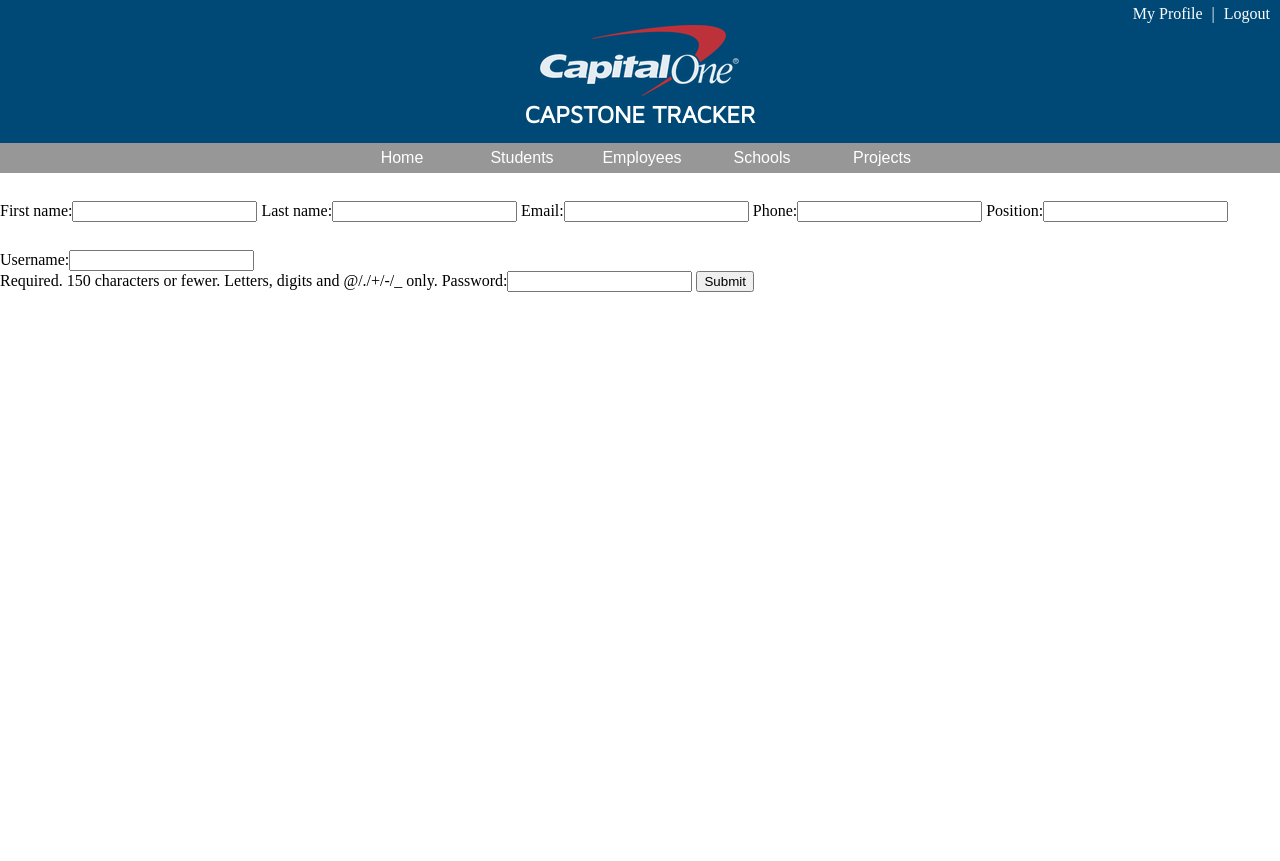
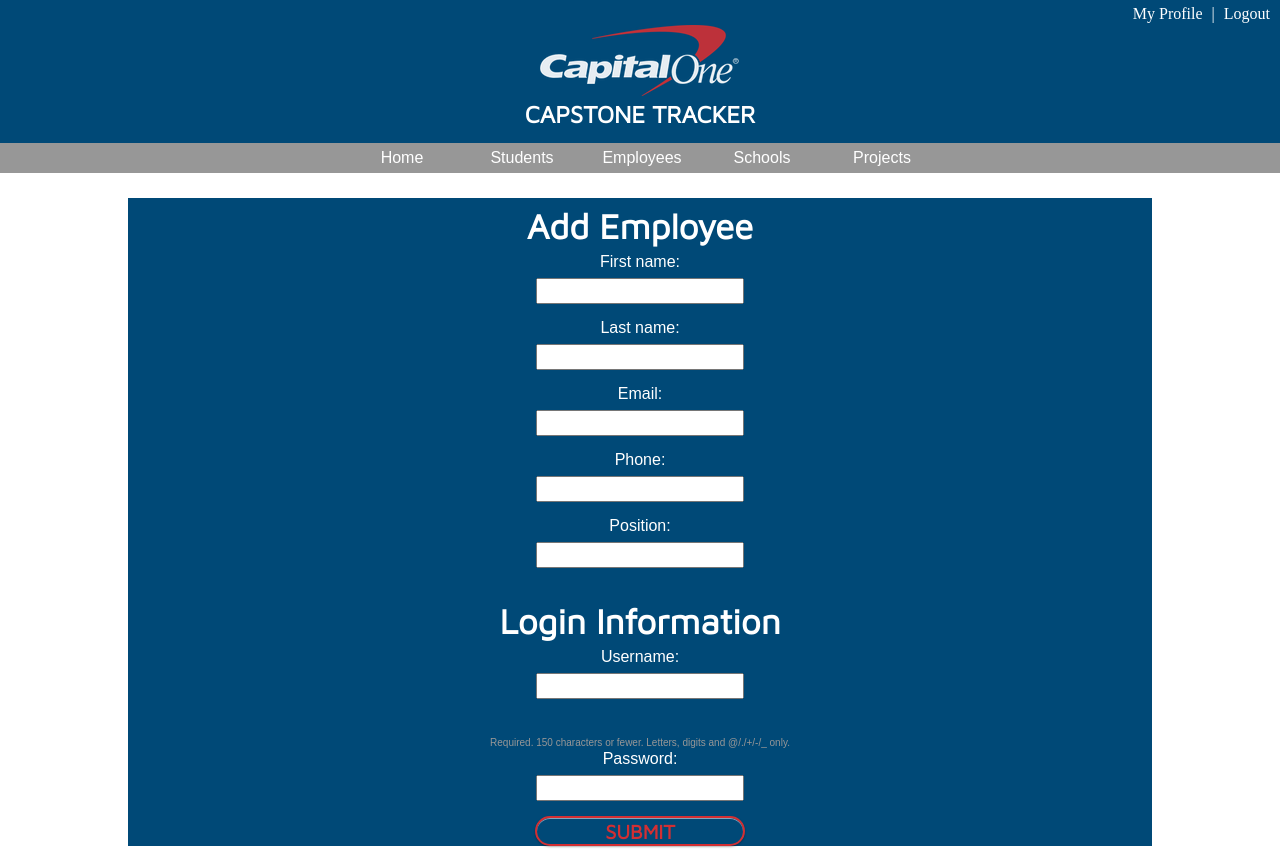
Before and after one commit to MetaCapstoneTeam/capstoneTracker, a Django app: a page that uses c1_capstonetracker/projectTracker/templates/add_employee.html in a window 1280 px wide. Before the commit the page ends 292 px from the top, so only its background shows below. Run offline with Django 3.2, Linux system fonts and the light colour scheme.

Commit message:
Updated CSS and html for add form pages

```diff
--- a/c1_capstonetracker/frontend/static/css/stylesheet.css
+++ b/c1_capstonetracker/frontend/static/css/stylesheet.css
@@ -160,3 +160,74 @@ td {
   color: #004977;
   text-decoration: none;
 }
+
+/* Add Pages */
+.add_form {
+  color: white;
+  font-family: 'Oswald', sans-serif;
+}
+
+.add_form h1 {
+  color: white;
+  text-transform: capitalize;
+  padding-top: 7px;
+  padding-bottom: 7px;
+  margin-top: 25px;
+  font-size: 35px;
+}
+
+.add_form label {
+  text-align: center;
+  display:block;
+  clear:both;
+}
+
+.add_form input {
+  vertical-align: center;
+
+  color: #777;
+  width: 200px;
+  height: 20px;
+  display: block;
+  margin-top: 7px;
+  margin-bottom: 15px;
+  page-break-after: always;
+
+}
+
+.add_form lower {
+  padding-bottom: 0px;
+}
+
+.add_form [type=container] {
+  background-color: #004977;
+  width: 80%;
+  height: 98%;
+  margin-left: 10%;
+  margin-right: 10%;
+  margin-top: 1%;
+  margin-bottom: 1%;
+}
+
+.add_form input[type=submit] {
+  width: 210px;
+  height: 30px;
+  border-radius: 27px;
+  color: #fff;
+  cursor: pointer;
+  text-transform: uppercase;
+  font-size: 20px;
+  font-weight: bold;
+  font-family: 'Maven Pro', sans-serif;
+  background-color: #004977;
+  color: #d22f33;
+  border: 2px solid #d22f33;
+  box-shadow: 0 1px 2px rgba(0, 0, 0, .3), inset 0 1px 0 rgba(255, 255, 255, .5);
+  cursor: pointer;
+  display: block;
+}
+
+.add_form span {
+  font-size: 10px;
+  color: #979797;
+}
--- a/c1_capstonetracker/projectTracker/templates/add_employee.html
+++ b/c1_capstonetracker/projectTracker/templates/add_employee.html
@@ -1,13 +1,13 @@
 {% extends "base.html" %}
 {% block content %}
-
-<h1> Add Employee </h1>
-<form method="post">
-{% csrf_token %}
-{{ form }}
-<h1> User Name </h1>
-{{ userForm }}
-<input type="submit" value="Submit"/>
+<form class="add_form"; method="post">
+	<div type='container' align="center">
+		<h1 align="center"> Add Employee </h1>
+		{% csrf_token %}
+		{{ form }}
+		<h1 align="center"> Login Information </h1>
+		{{ userForm }}
+		<input type="submit" value="Submit"/>
+	</div>
 </form>
-
 {% endblock %}
```
Also changed, not shown: c1_capstonetracker/projectTracker/templates/add_project.html (+7 -7 lines), c1_capstonetracker/projectTracker/templates/add_school.html (+7 -5 lines), c1_capstonetracker/projectTracker/templates/add_student.html (+9 -7 lines).
